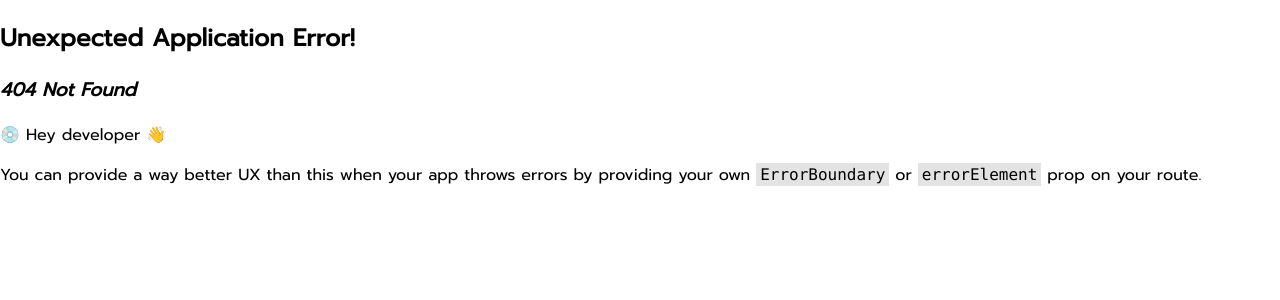
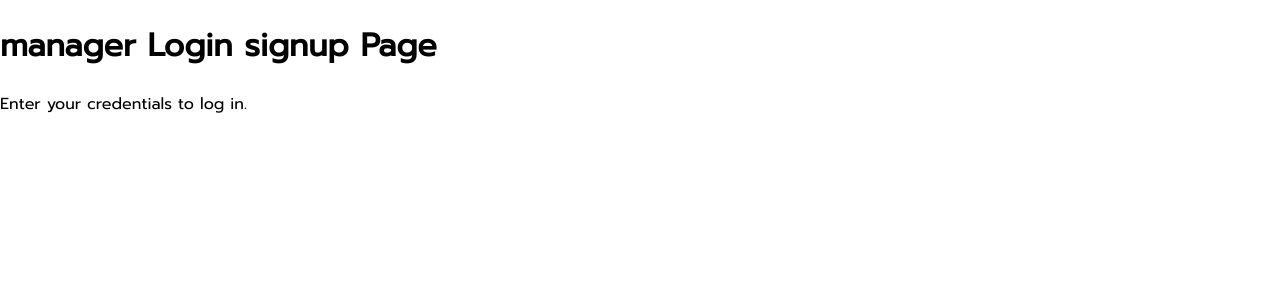
Before and after one commit to mysyqkushik/CMPE356-2025, a React (Create React App) app: page /ManagerLogin in a window 1280 px wide. Before the commit this address had no page. Shown: the top 300 px of the page. Built offline with nearby package versions, Linux system fonts and the light colour scheme.

Commit message:
login pages

```diff
--- a/src/App.js
+++ b/src/App.js
@@ -1,7 +1,10 @@
 import React from 'react';
 import { Routes, Route } from 'react-router-dom';
 import HomePage from './pages/HomePage';
-import LoginSignUp from './pages/LoginSignUp';
+import CustomerLogin from './pages/CustomerLogin';
+import AdminLogin from './pages/AdminLogin';
+import ManagerLogin from './pages/ManagerLogin';
+import './App.css';
 
 const App = () => {
   return (
@@ -9,7 +12,9 @@ const App = () => {
       <HomePage />
       <Routes>
         {/*<Route path="/" element={<HomePage />} /> */}
-        <Route path="/LoginSignUp" element={<LoginSignUp />} />
+        <Route path="/CustomerLogin" element={<CustomerLogin />} />
+        <Route path="/AdminLogin" element={<AdminLogin />} />
+        <Route path="/ManagerLogin" element={<ManagerLogin />} />
       </Routes>
     </>
   );
--- /dev/null
+++ b/src/pages/AdminLogin.js
@@ -0,0 +1,13 @@
+import React from "react";
+import './AdminLogin.css';
+
+const AdminLogin = () => {
+  return (
+    <div>
+      <h1>admin Login signup Page</h1>
+      <p>Enter your credentials to log in.</p>
+    </div>
+  );
+};
+
+export default AdminLogin;
--- a/src/pages/LoginSignUp.js
+++ b/src/pages/CustomerLogin.js
@@ -1,6 +1,7 @@
 import React from "react";
+import './CustomerLogin.css';
 
-const LoginSignUp = () => {
+const CustomerLogin = () => {
   return (
     <div>
       <h1>Login signup Page</h1>
@@ -9,4 +10,4 @@ const LoginSignUp = () => {
   );
 };
 
-export default LoginSignUp;
+export default CustomerLogin;
--- /dev/null
+++ b/src/pages/ManagerLogin.js
@@ -0,0 +1,13 @@
+import React from "react";
+import './ManagerLogin.css';
+
+const ManagerLogin = () => {
+  return (
+    <div>
+      <h1>manager Login signup Page</h1>
+      <p>Enter your credentials to log in.</p>
+    </div>
+  );
+};
+
+export default ManagerLogin;
--- a/src/pages/NavBar.js
+++ b/src/pages/NavBar.js
@@ -8,11 +8,10 @@ const NavBar = () => {
   return (
  <nav class="navbar">
 
-  <div class="content-container">
+ <div class="content-container">
     <img src="bookowl_prev_ui.png" className="owl-image" alt="Owl Logo"/>
     <span class="book-title">The<br></br>Book<br></br>Owl</span>
   </div>
-
 
   <ul class="nav-links">
   <li class="dropdown">
@@ -68,9 +67,9 @@ const NavBar = () => {
           </button>
           {dropdownOpen && (
             <ul className="account-dropdown-menu">
-              <li><Link to="/LoginSignUp">Admin Login</Link></li>
-              <li><Link to="/LoginSignUp">Manager Login</Link></li>
-              <li><Link to="/LoginSignUp">Customer Login</Link></li>
+              <li><Link to="/AdminLogin">Admin Login</Link></li>
+              <li><Link to="/ManagerLogin">Manager Login</Link></li>
+              <li><Link to="/CustomerLogin">Customer Login</Link></li>
               <li><Link to="/LoginSignUp">SignUp</Link></li>
             </ul>
           )}
```
Also changed, not shown: src/index.js (+13 -3 lines), src/pages/AdminLogin.css (added), src/pages/CustomerLogin.css (added), src/pages/LoginSignUp.css (deleted), src/pages/ManagerLogin.css (added).
